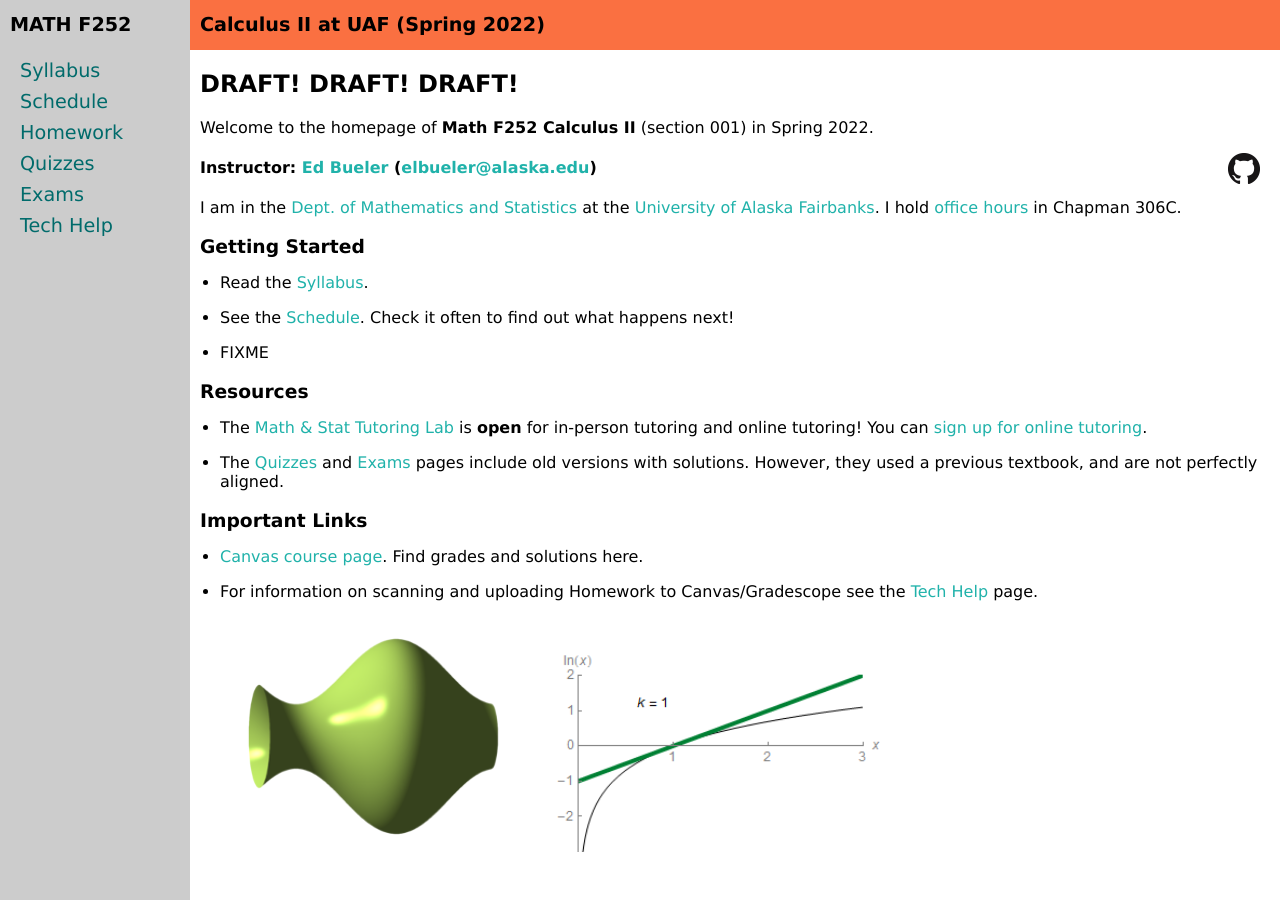
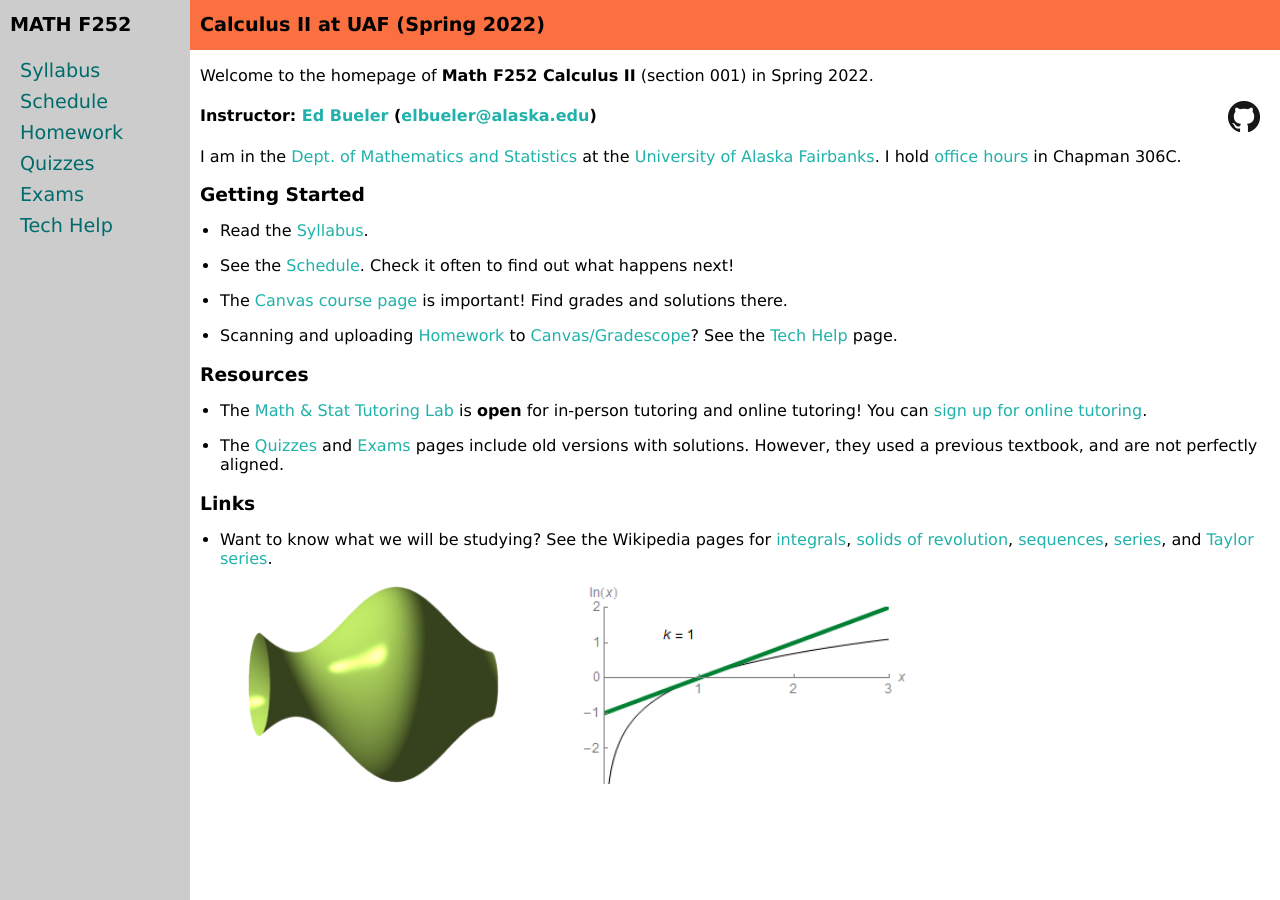
Before and after one commit to uaf-math/calc2, a Jekyll site: the page built from index.md, in a window 1280 px wide. Built offline with Jekyll 4.4.1, drawn with Linux system fonts in a browser that asks for light colours.

Commit message:
Organize images and clean front page.

```diff
--- a/_layouts/course-page.html
+++ b/_layouts/course-page.html
@@ -15,7 +15,7 @@
 <body>
 
 <div class="burger-background"></div>
-<div class="sidenavburger hide-large" onclick="openNav()"><img src="menu.svg" style="height: 20px;" ></div>
+<div class="sidenavburger hide-large" onclick="openNav()"><img src="assets/images/menu.svg" style="height: 20px;" ></div>
 
 <div id="nav" class="sidenav" >
 <nav role="navigation">
--- a/index.md
+++ b/index.md
@@ -3,11 +3,9 @@ layout: course-page
 title: Bueler's Math F252 Calculus II in Spring 2022 at UAF
 ---
 
-## **DRAFT! DRAFT! DRAFT!**
-
 Welcome to the homepage of **Math F252 Calculus II** (section 001) in Spring 2022.
 
-[<img src="GitHub-Mark-32px.png" align="right">](https://github.com/bueler/calc2 "Go to the github repository for this site.")
+[<img src="assets/images/GitHub-Mark-32px.png" align="right">](https://github.com/bueler/calc2 "github repository for this site")
 
 #### Instructor:  [Ed Bueler](http://bueler.github.io/) ([elbueler@alaska.edu](mailto:elbueler@alaska.edu))
 
@@ -19,7 +17,9 @@ I am in the [Dept. of Mathematics and Statistics](http://www.uaf.edu/dms/) at th
 
 * See the [Schedule](schedule.pdf).  Check it often to find out what happens next!
 
-* FIXME
+* The [Canvas course page](https://canvas.alaska.edu/courses/7049) is important!  Find grades and solutions there.
+
+* Scanning and uploading [Homework](homework.html) to [Canvas/Gradescope](https://canvas.alaska.edu/courses/7049)?  See the [Tech Help](techHelp.html) page.
 
 ### Resources
 
@@ -27,13 +27,8 @@ I am in the [Dept. of Mathematics and Statistics](http://www.uaf.edu/dms/) at th
 
 * The [Quizzes](quizzes.html) and [Exams](exams.html) pages include old versions with solutions.  However, they used a previous textbook, and are not perfectly aligned.
 
-### Important Links
+### Links
 
-* [Canvas course page](https://canvas.alaska.edu/courses/7049).  Find grades and solutions here.
+* Want to know what we will be studying?  See the Wikipedia pages for [integrals](https://en.wikipedia.org/wiki/Integral), [solids of revolution](https://en.wikipedia.org/wiki/Solid_of_revolution), [sequences](https://en.wikipedia.org/wiki/Sequence), [series](https://en.wikipedia.org/wiki/Series_(mathematics)), and [Taylor series](https://en.wikipedia.org/wiki/Taylor_series).
 
-* For information on scanning and uploading Homework to Canvas/Gradescope see the [Tech Help](techHelp.html) page.
-
-<br>
-[<img src="assets/images/solid.png" align="left" height="200">](https://en.wikipedia.org/wiki/Solid_of_revolution "solid of revolution")
-
-[<img src="assets/images/ln.gif" align="left" height="200">](https://en.wikipedia.org/wiki/Taylor_series "Taylor series of y=ln x")
+[<img src="assets/images/solid.png" height="200">](https://en.wikipedia.org/wiki/Solid_of_revolution "solid of revolution") &nbsp; &nbsp; [<img src="assets/images/ln.gif" height="200">](https://en.wikipedia.org/wiki/Taylor_series "Taylor series of y=ln x")
```
Also changed, not shown: assets/images/GitHub-Mark-32px.png (renamed from GitHub-Mark-32px.png), assets/images/menu.svg (renamed from menu.svg).
